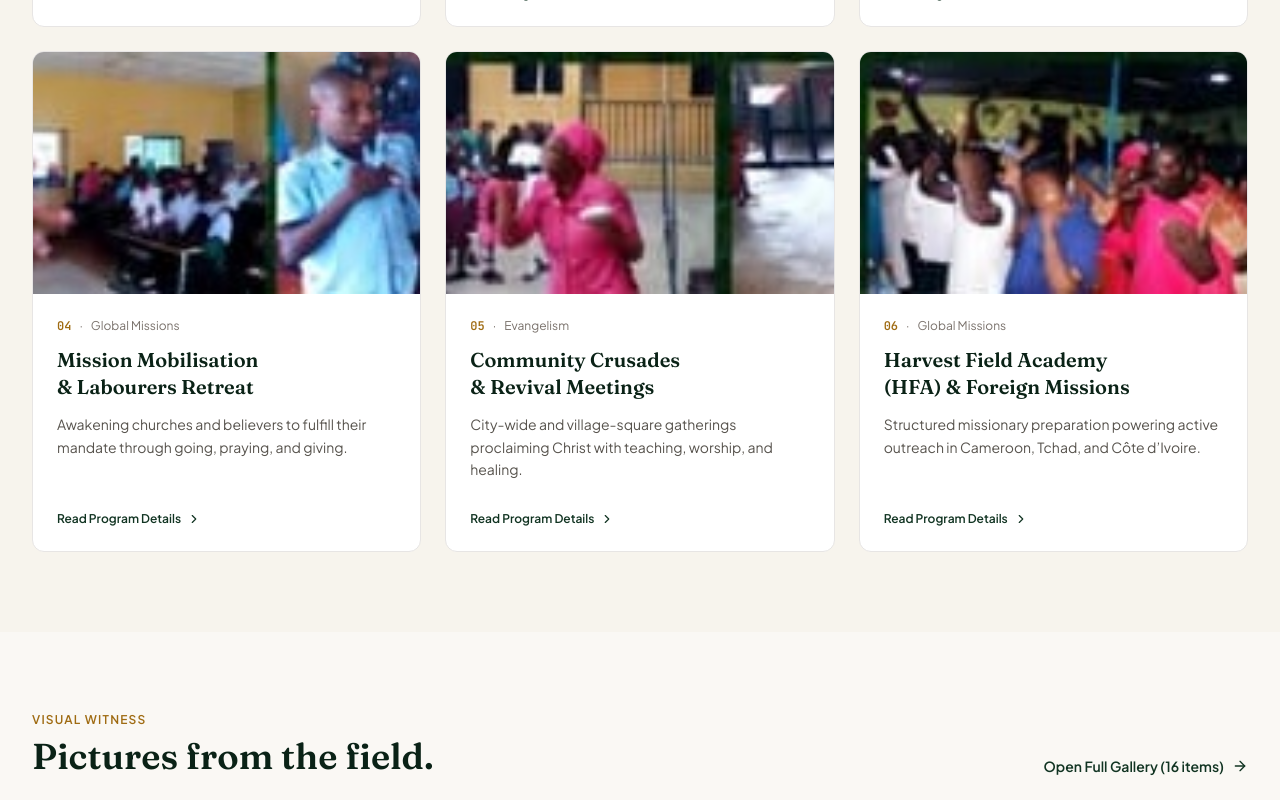
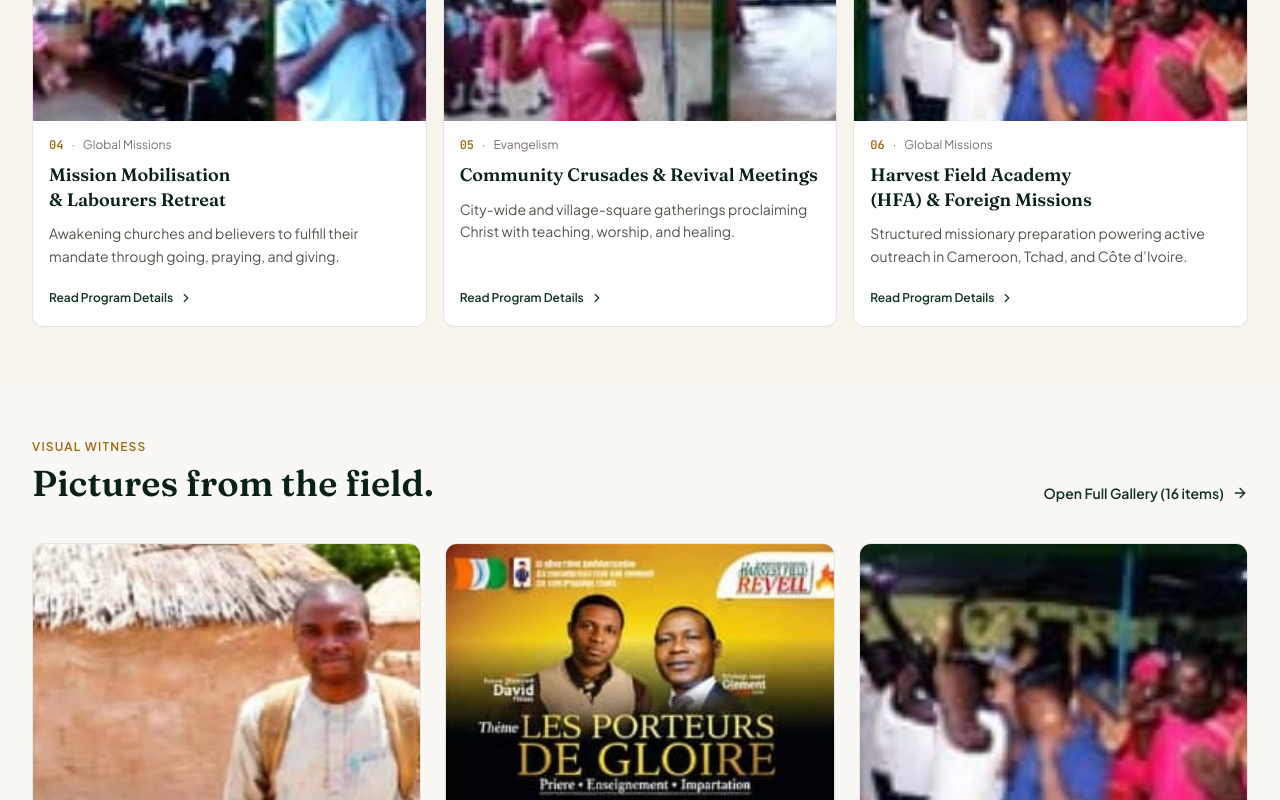
Before and after one commit to harvestfieldgospelmission-creator/Harvestfield, a React (Vite) app: page / in a window 1280 px wide. Shown: the part 2460-3260 px from the top of the page. Built offline with nearby package versions, Linux system fonts and the light colour scheme.

Commit message:
Tighten homepage cards and site chrome

```diff
--- a/src/pages/HomePage.tsx
+++ b/src/pages/HomePage.tsx
@@ -278,7 +278,7 @@ export const HomePage: React.FC<HomePageProps> = ({
       </section>
 
       {/* 3. What We Do — Core Mandates Showcase */}
-      <section className="py-16 lg:py-20 border-t border-stone-200/80 bg-limestone/45">
+      <section className="py-12 lg:py-14 border-t border-stone-200/80 bg-limestone/45">
         <div className="max-w-7xl mx-auto px-4 sm:px-6 lg:px-8">
           <div className="flex flex-col lg:flex-row lg:items-end justify-between gap-6 mb-10">
             <div className="space-y-2 max-w-2xl">
@@ -315,7 +315,7 @@ export const HomePage: React.FC<HomePageProps> = ({
             </div>
           </div>
 
-          <div className="grid grid-cols-1 md:grid-cols-2 lg:grid-cols-3 gap-6">
+          <div className="grid grid-cols-1 md:grid-cols-2 lg:grid-cols-3 gap-4">
             {filteredMandates.map((item) => {
               const isExpanded = expandedMandate === item.id;
               return (
@@ -327,7 +327,7 @@ export const HomePage: React.FC<HomePageProps> = ({
                     <button
                       type="button"
                       onClick={() => setExpandedMandate(isExpanded ? '' : item.id)}
-                      className="block w-full aspect-[16/10] bg-stone-200 overflow-hidden cursor-pointer focus-visible:outline-none"
+                      className="block w-full aspect-[16/9] bg-stone-200 overflow-hidden cursor-pointer focus-visible:outline-none"
                       aria-label={`Toggle details for ${item.title}`}
                     >
                       <SafeImage
@@ -337,7 +337,7 @@ export const HomePage: React.FC<HomePageProps> = ({
                         fallbackTitle={item.title}
                       />
                     </button>
-                    <div className="p-6 space-y-3">
+                    <div className="p-4 space-y-2.5">
                       <div className="flex items-center gap-2 text-xs text-stone-500">
                         <span className="font-mono font-semibold text-harvest-600 tabular-nums">
                           {item.index}
@@ -345,7 +345,7 @@ export const HomePage: React.FC<HomePageProps> = ({
                         <span aria-hidden="true">·</span>
                         <span>{item.category}</span>
                       </div>
-                      <h3 className="font-serif text-xl font-semibold text-forest-950 leading-snug">
+                      <h3 className="font-serif text-lg font-semibold text-forest-950 leading-snug">
                         {item.title}
                       </h3>
                       <p className="text-sm text-stone-600 leading-relaxed">
@@ -372,7 +372,7 @@ export const HomePage: React.FC<HomePageProps> = ({
                       )}
                     </div>
                   </div>
-                  <div className="px-6 pb-5">
+                  <div className="px-4 pb-4">
                     <button
                       type="button"
                       onClick={() => setExpandedMandate(isExpanded ? '' : item.id)}
@@ -394,7 +394,7 @@ export const HomePage: React.FC<HomePageProps> = ({
       </section>
 
       {/* 4. Field Galleries Preview */}
-      <section className="py-16 lg:py-20 max-w-7xl mx-auto px-4 sm:px-6 lg:px-8">
+      <section className="py-12 lg:py-14 max-w-7xl mx-auto px-4 sm:px-6 lg:px-8">
         <div className="flex flex-col sm:flex-row sm:items-end justify-between gap-4 mb-10">
           <div className="space-y-2">
             <p className="text-xs font-semibold uppercase tracking-widest text-harvest-600">
@@ -448,7 +448,7 @@ export const HomePage: React.FC<HomePageProps> = ({
       </section>
 
       {/* 5. Mission Journal / Editorial Dispatches Preview */}
-      <section className="py-16 lg:py-20 border-t border-stone-200/80 bg-white">
+      <section className="py-12 lg:py-14 border-t border-stone-200/80 bg-white">
         <div className="max-w-7xl mx-auto px-4 sm:px-6 lg:px-8">
           <div className="flex flex-col sm:flex-row sm:items-end justify-between gap-4 mb-10">
             <div className="space-y-2">
@@ -557,7 +557,7 @@ export const HomePage: React.FC<HomePageProps> = ({
       </section>
 
       {/* 6. Gospel Invitation & Interactive Prayer Card */}
-      <section className="py-16 lg:py-20 bg-forest-950 text-white">
+      <section className="py-12 lg:py-14 bg-forest-950 text-white">
         <div className="max-w-7xl mx-auto px-4 sm:px-6 lg:px-8 grid grid-cols-1 lg:grid-cols-12 gap-10 items-start">
           <div className="lg:col-span-6 space-y-5">
             <p className="text-xs font-semibold uppercase tracking-widest text-harvest-400">
@@ -686,7 +686,7 @@ export const HomePage: React.FC<HomePageProps> = ({
       </section>
 
       {/* 7. Stewardship & Giving Channels */}
-      <section className="py-16 lg:py-20 max-w-7xl mx-auto px-4 sm:px-6 lg:px-8">
+      <section className="py-12 lg:py-14 max-w-7xl mx-auto px-4 sm:px-6 lg:px-8">
         <div className="flex flex-col sm:flex-row sm:items-end justify-between gap-6 mb-10">
           <div className="max-w-2xl space-y-2">
             <p className="text-xs font-semibold uppercase tracking-widest text-harvest-600">
```
